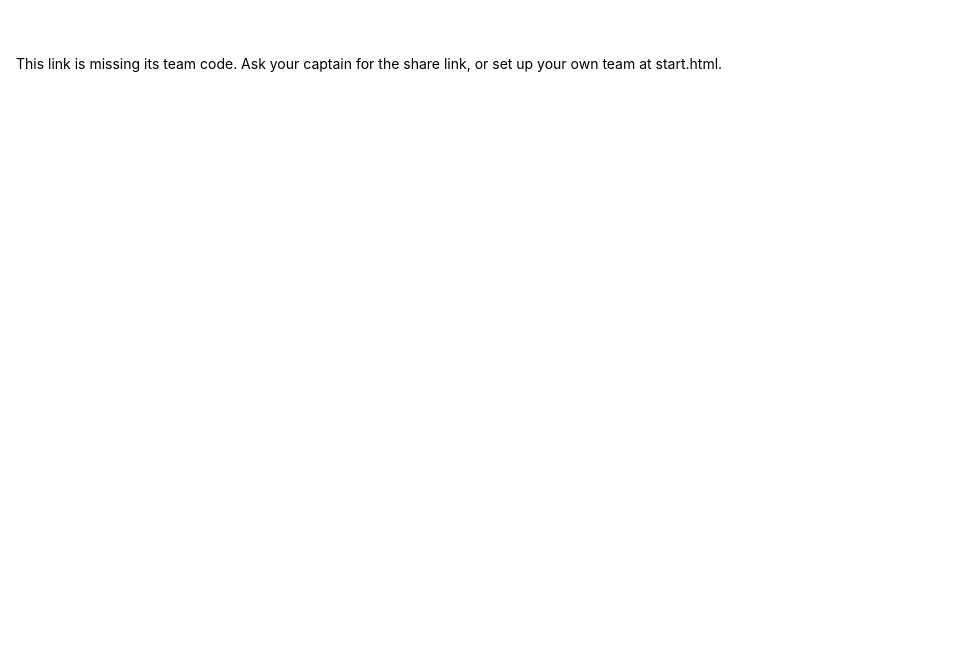
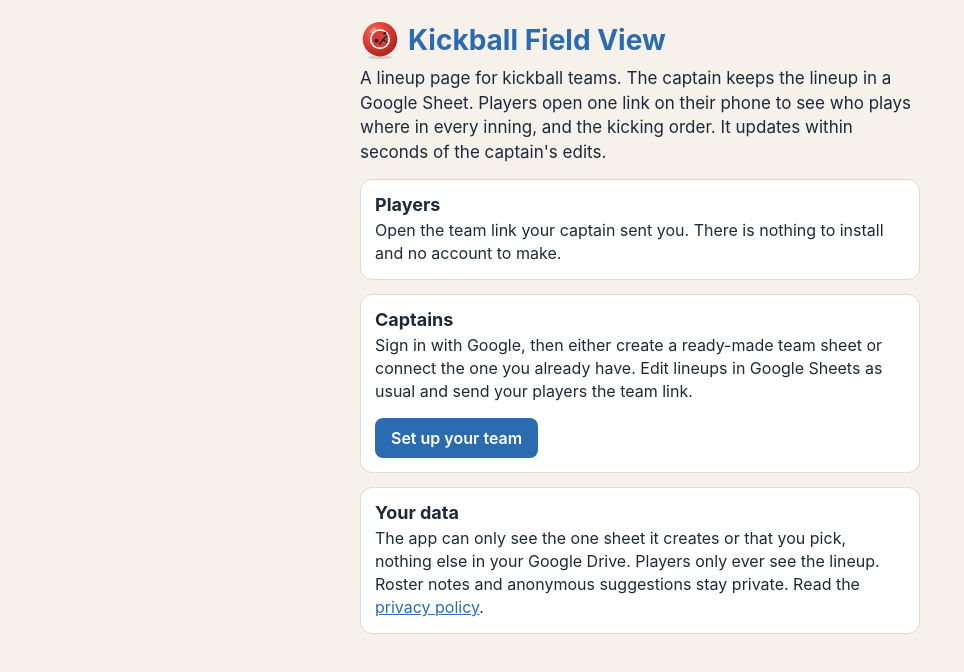
Before and after one commit to Duncan-Wood/kickball, a plain HTML site: page site/index.html in a window 1280 px wide. Shown: the whole page, without its empty margins (0-964 px from the left). Drawn offline with Linux system fonts and the light colour scheme.

Commit message:
Show a landing page on the home page when there is no team code

```diff
--- a/site/index.html
+++ b/site/index.html
@@ -3,12 +3,36 @@
 <head>
 <meta charset="utf-8">
 <meta name="viewport" content="width=device-width, initial-scale=1">
-<title>Kickball</title>
-<link rel="icon" id="favicon" href="data:,">
+<title>Kickball Field View</title>
+<meta name="description" content="A lineup page for kickball teams. Players open one link on their phone to see who plays where and the kicking order.">
+<link rel="icon" id="favicon" href="icons/kickball.svg" type="image/svg+xml">
 <link rel="stylesheet" href="styles.css">
+<script>
+  if (new URLSearchParams(location.search).has('team')) document.documentElement.classList.add('has-team');
+</script>
 </head>
 <body>
-<main class="page">
+<main class="landing" id="landing">
+  <h1><img src="icons/kickball.svg" alt="" width="40" height="40"> Kickball Field View</h1>
+  <p class="landing-lead">A lineup page for kickball teams. The captain keeps the lineup in a Google Sheet. Players open one link on their phone to see who plays where in every inning, and the kicking order. It updates within seconds of the captain's edits.</p>
+
+  <section class="landing-card">
+    <h2>Players</h2>
+    <p>Open the team link your captain sent you. There is nothing to install and no account to make.</p>
+  </section>
+
+  <section class="landing-card">
+    <h2>Captains</h2>
+    <p>Sign in with Google, then either create a ready-made team sheet or connect the one you already have. Edit lineups in Google Sheets as usual and send your players the team link.</p>
+    <a class="landing-button" href="start.html">Set up your team</a>
+  </section>
+
+  <section class="landing-card">
+    <h2>Your data</h2>
+    <p>The app can only see the one sheet it creates or that you pick, nothing else in your Google Drive. Players only ever see the lineup. Roster notes and anonymous suggestions stay private. Read the <a href="privacy.html">privacy policy</a>.</p>
+  </section>
+</main>
+<main class="page" id="team-page">
   <h1>
     <span class="team-icon" id="team-icon"></span>
     <span id="team-name"></span>
--- a/site/styles.css
+++ b/site/styles.css
@@ -112,6 +112,18 @@
 .comment-actions button.cancel { background: none; color: var(--muted); font-weight: 500; }
 .comment-actions button:disabled { opacity: 0.5; cursor: default; }
 .comment-status { font-size: 13px; color: var(--muted); }
+html.has-team .landing { display: none; }
+html:not(.has-team) .page { display: none; }
+html:not(.has-team) body { background: #f6f1ea; color: #1c2a3a; }
+.landing { max-width: 560px; margin: 0 auto; padding: 8px 0 24px; }
+.landing h1 { color: #2b6cb0; font-size: 28px; }
+.landing h2 { margin: 0 0 4px; font-size: 18px; }
+.landing p { margin: 0 0 10px; line-height: 1.45; }
+.landing a { color: #2b6cb0; }
+.landing-lead { font-size: 17px; }
+.landing-card { margin: 14px 0; padding: 14px; background: #fff; border: 1px solid #e3d9cc; border-radius: 12px; }
+.landing-card p:last-child { margin-bottom: 0; }
+.landing-button { display: inline-block; margin-top: 4px; padding: 10px 16px; font-weight: 600; color: #fff !important; text-decoration: none; background: #2b6cb0; border-radius: 8px; }
 .error-panel { margin: 0 0 10px; padding: 10px 12px; border: 1px solid #b3261e; border-radius: 8px; background: #fde3e0; color: #b3261e; font-size: 14px; }
 .error-panel[hidden] { display: none; }
 .error-panel div { margin-top: 4px; overflow-wrap: anywhere; }
```
